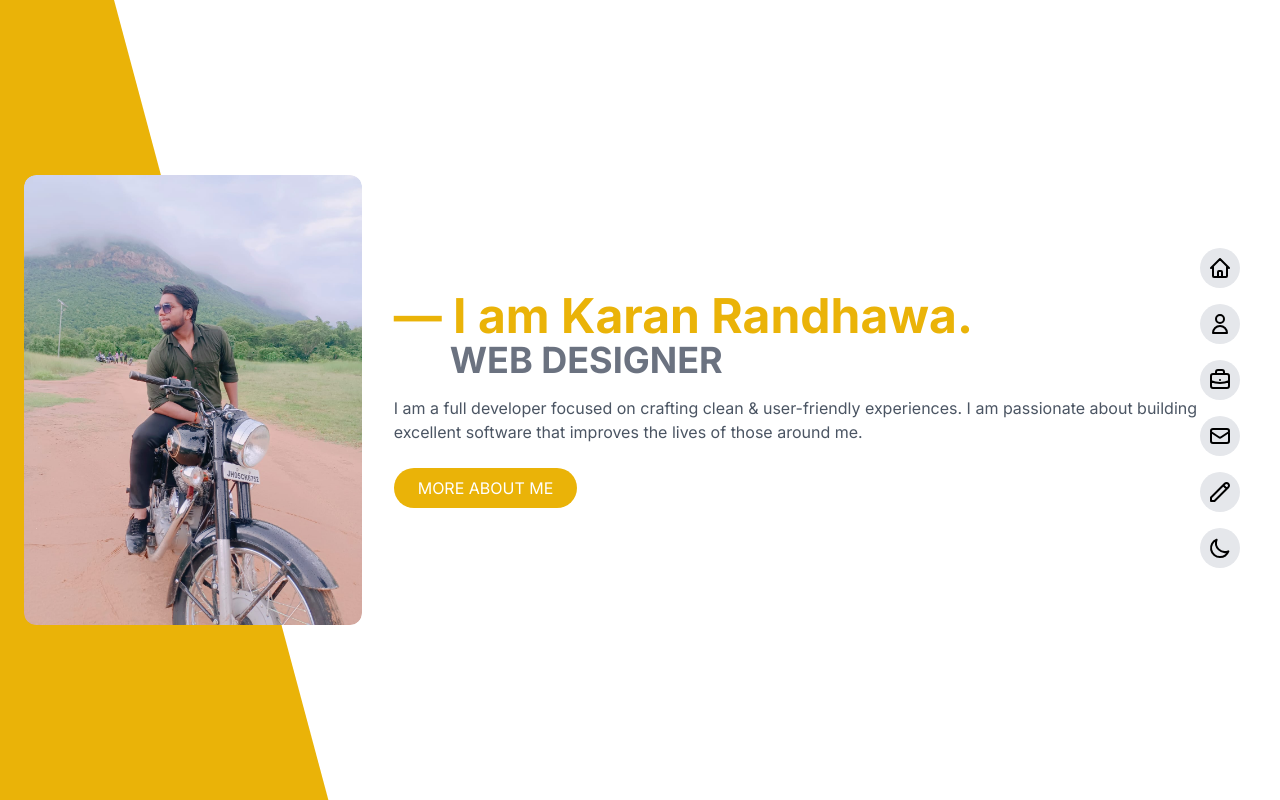
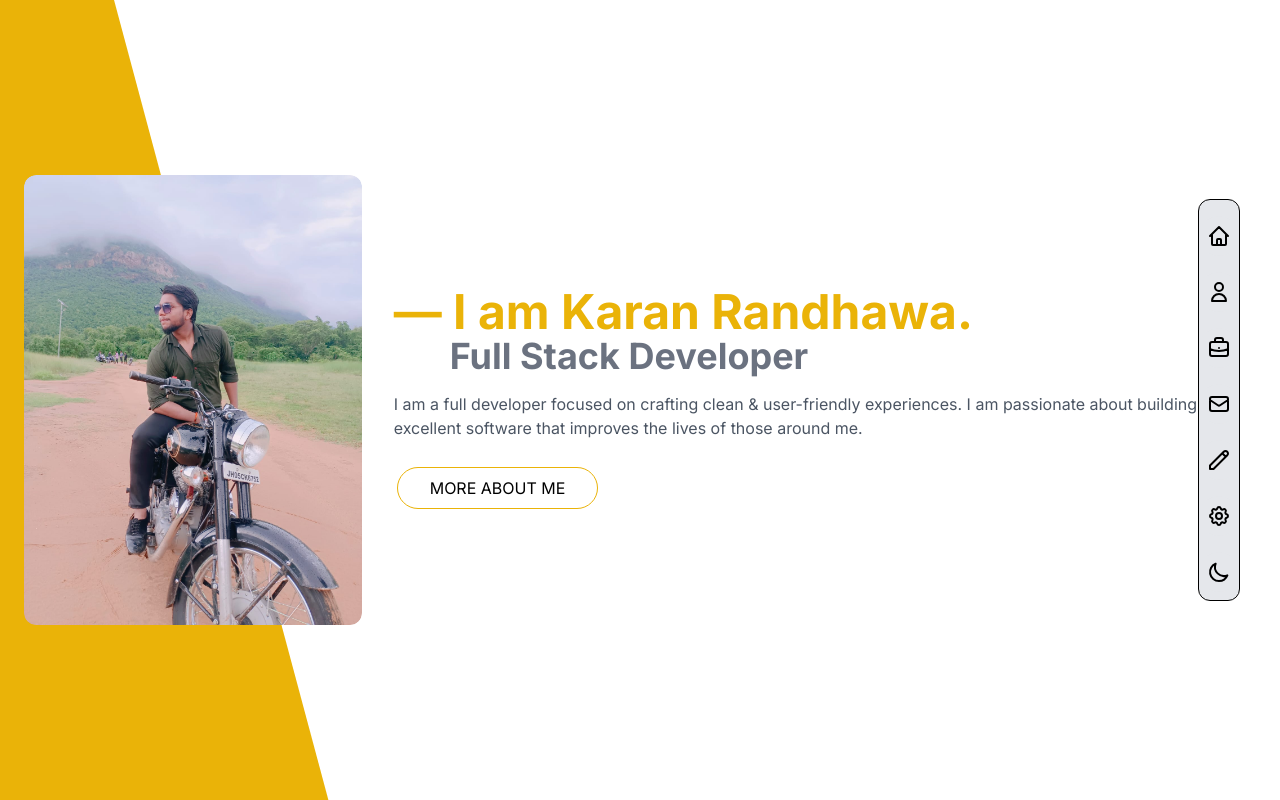
Before and after one commit to KARAN-RANDHAWA27/portfolio_karan, a Next.js app: page / in a window 1280 px wide. Built offline with nearby package versions, Linux system fonts and the light colour scheme.

Commit message:
UI update

```diff
--- a/components/Navbar.jsx
+++ b/components/Navbar.jsx
@@ -10,6 +10,7 @@ import {
   PencilIcon,
   SunIcon,
   MoonIcon,
+  CogIcon,
 } from "@heroicons/react/outline";
 
 const Navbar = () => {
@@ -46,7 +47,7 @@ const Navbar = () => {
   };
 
   return (
-    <div className="fixed md:right-10 right-4 top-4 md:top-1/2 transform md:-translate-y-1/2 flex flex-col space-y-4 z-50">
+    <div className="fixed md:right-10 right-4 top-4 md:top-1/2 transform md:-translate-y-1/2 flex flex-col space-y-4 z-50 border border-black bg-gray-200 rounded-xl pb-2">
       <button
         onClick={toggleNavbar}
         className="p-2 bg-gray-200 dark:bg-gray-800 rounded-full focus:outline-none md:hidden"
@@ -70,6 +71,7 @@ const Navbar = () => {
         />
         <NavItem icon={<MailIcon className="h-6 w-6" />} label="CONTACT" />
         <NavItem icon={<PencilIcon className="h-6 w-6" />} label="BLOG" />
+        <NavItem icon={<CogIcon className="h-6 w-6" />} label="Setting" />
         <NavItem
           icon={
             isDarkMode ? (
--- a/components/home/page.jsx
+++ b/components/home/page.jsx
@@ -26,15 +26,20 @@ const Homepage = () => {
             &mdash; I am Karan Randhawa.
           </h1>
           <h2 className="text-3xl md:text-4xl font-bold text-gray-500 dark:text-gray-500 pl-14">
-            WEB DESIGNER
+            Full Stack Developer
           </h2>
           <p className="mt-4 text-gray-600 dark:text-gray-400">
             I am a full developer focused on crafting clean &amp; user-friendly
             experiences. I am passionate about building excellent software that
             improves the lives of those around me.
           </p>
-          <button className="mt-6 px-6 py-2 rounded-full bg-yellow-500 text-white hover:bg-yellow-600 focus:outline-none">
+          {/* <button className="mt-6 px-6 py-2 rounded-full bg-yellow-500 text-white hover:bg-yellow-600 focus:outline-none">
             MORE ABOUT ME
+          </button> */}
+          <button className="mt-6 p-[3px] relative">
+            <div className="px-8 py-2 rounded-full border border-yellow-500 relative group transition duration-200 text-black dark:text-gray-400 hover:bg-yellow-500">
+              MORE ABOUT ME
+            </div>
           </button>
         </div>
       </div>
```
